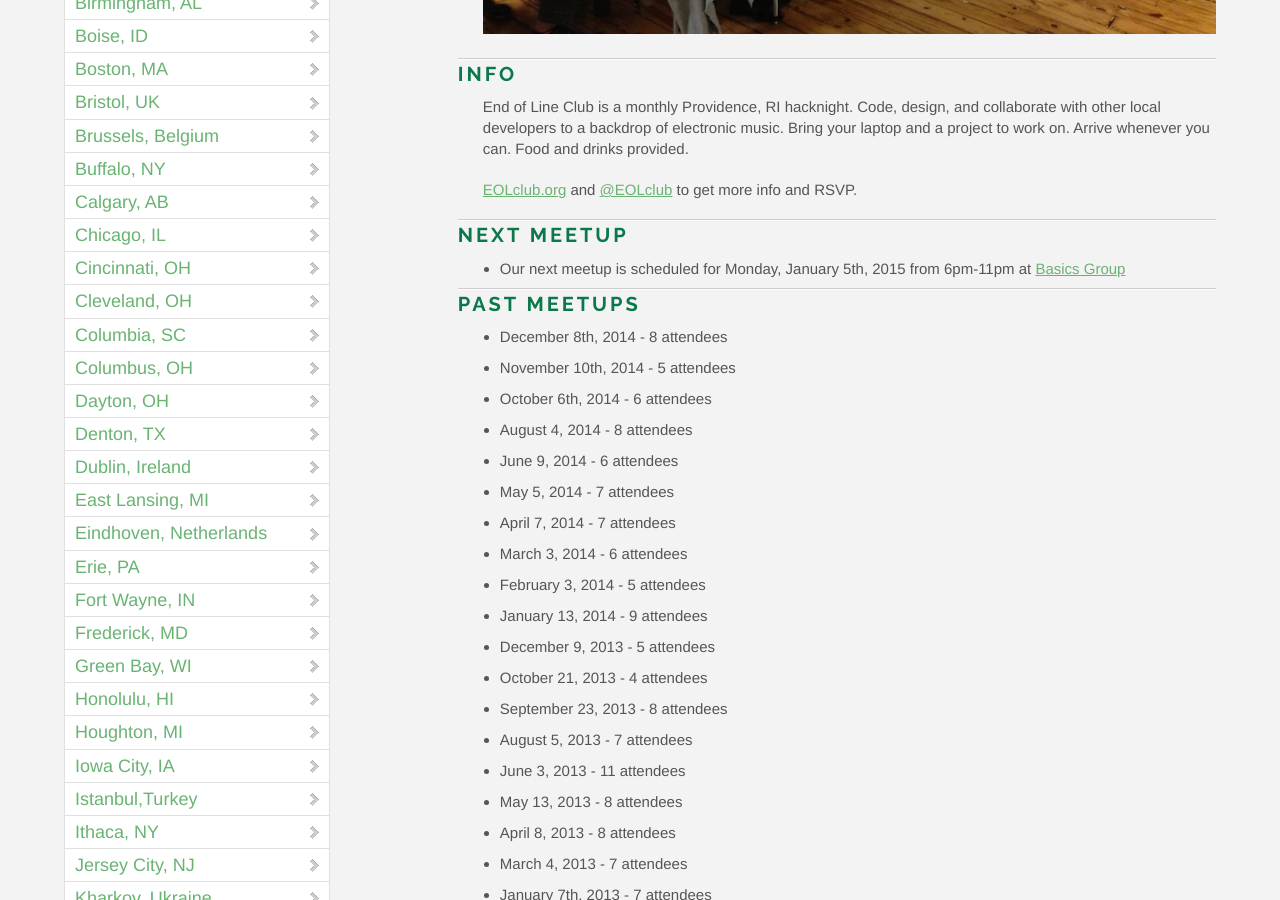
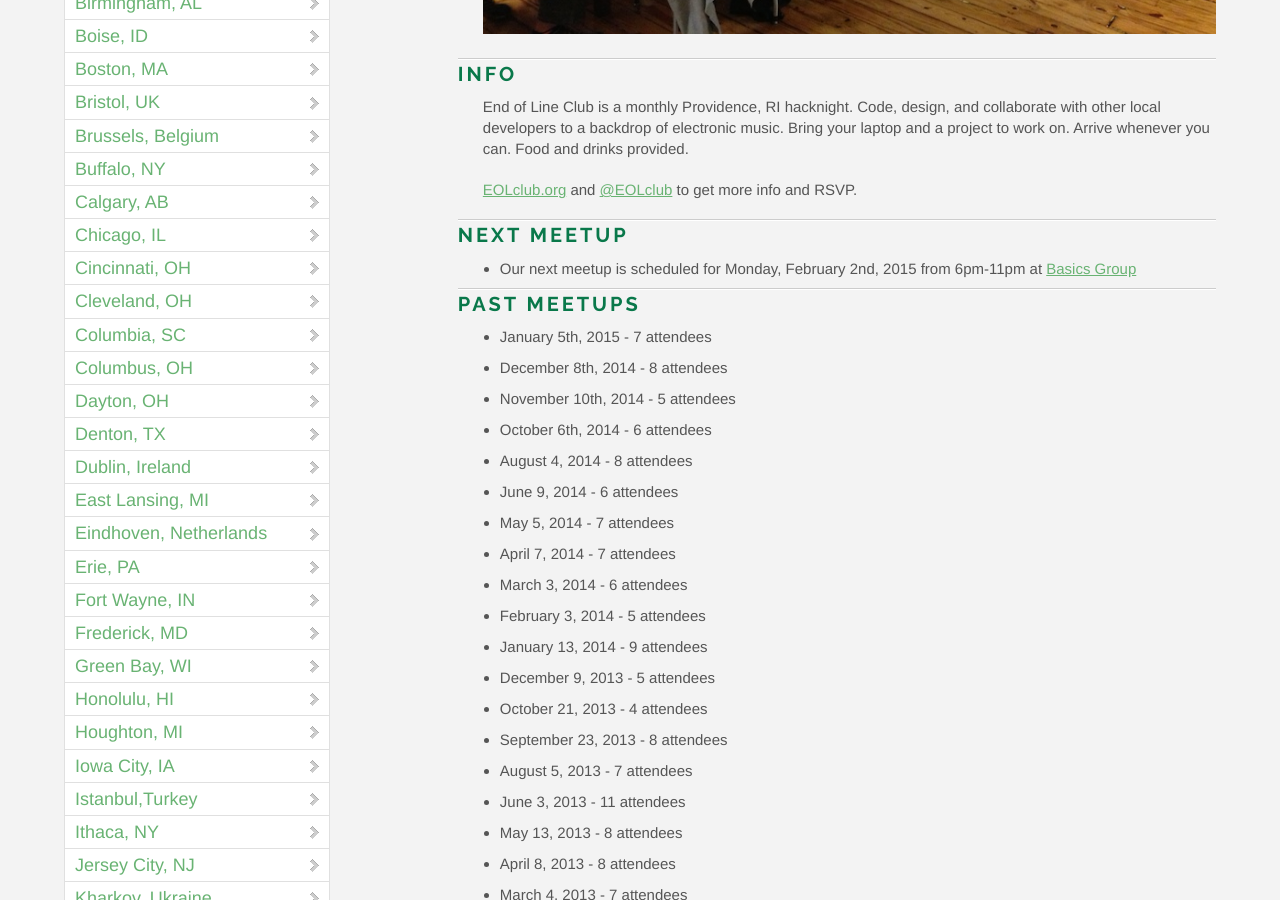
Before and after one commit to OpenHack/openhack.github.com, a Jekyll site: the page built from providence/index.markdown, in a window 1280 px wide and 900 px high, scrolled down 594 px. Built offline with Jekyll 4.4.1, drawn with Linux system fonts in a browser that asks for light colours; nearby versions of some CDN libraries; comment, search, counter and statistics services are not loaded.

Commit message:
Update Providence after 1/5 meetup

```diff
--- a/providence/index.markdown
+++ b/providence/index.markdown
@@ -15,10 +15,11 @@ End of Line Club is a monthly Providence, RI hacknight. Code, design, and collab
 
 ### Next meetup
 
-* Our next meetup is scheduled for Monday, January 5th, 2015 from 6pm-11pm at [Basics Group](http://basicsgroup.com)
+* Our next meetup is scheduled for Monday, February 2nd, 2015 from 6pm-11pm at [Basics Group](http://basicsgroup.com)
 
 ### Past meetups
 
+* January 5th, 2015 - 7 attendees
 * December 8th, 2014 - 8 attendees
 * November 10th, 2014 - 5 attendees
 * October 6th, 2014 - 6 attendees
```
